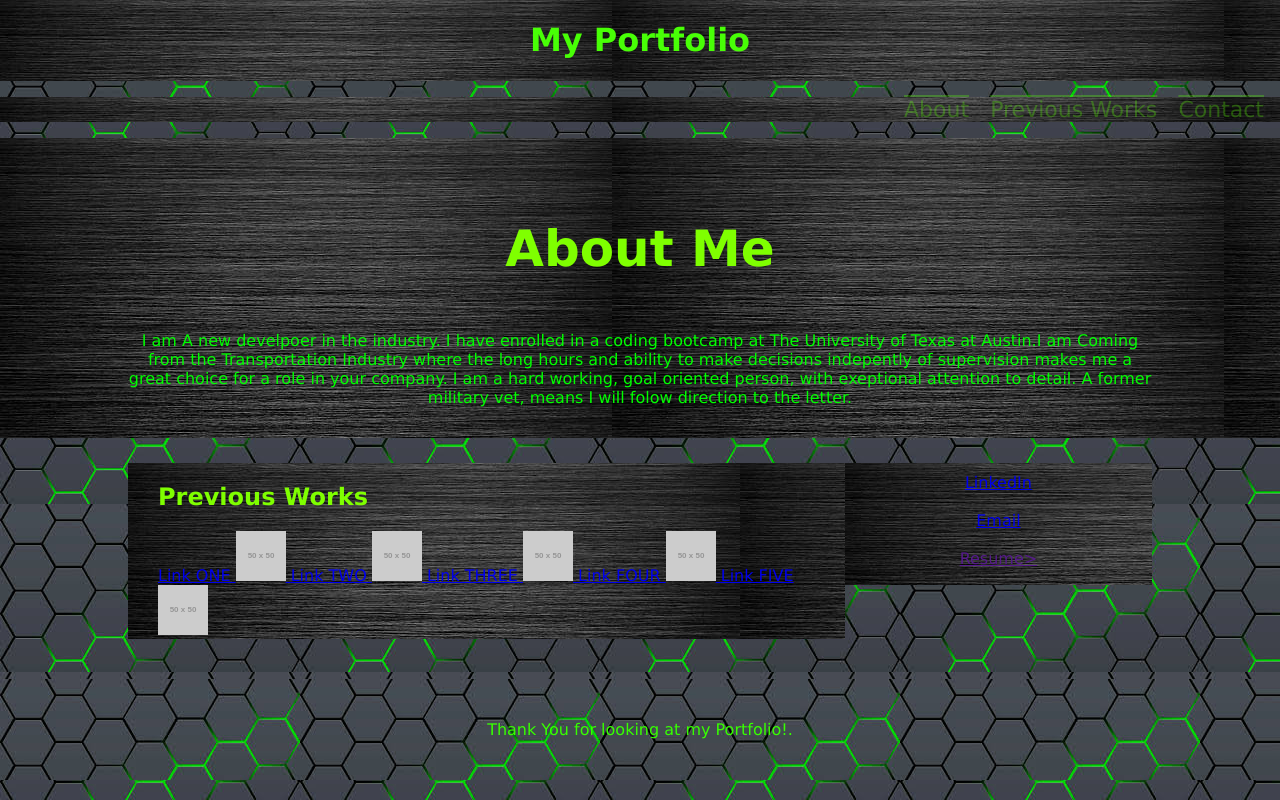
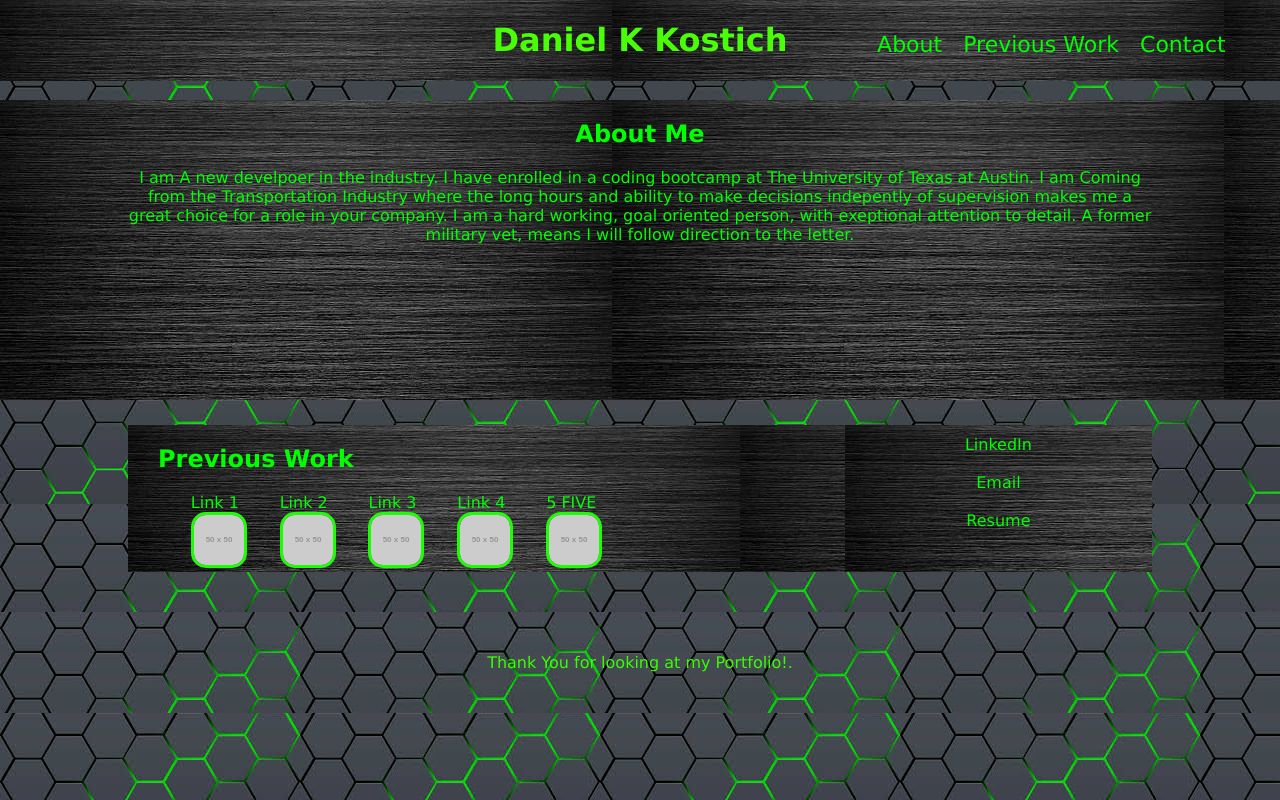
Before and after one commit to DanielkKostich/Portfolio, a plain HTML site: page index.html in a window 1280 px wide. Drawn offline with Linux system fonts and the light colour scheme; placeholder pictures from the web are drawn by us.

Commit message:
added styling

```diff
--- a/index.html
+++ b/index.html
@@ -10,23 +10,24 @@
 <body>
 <header id="main-header">
     <div class="container">
-      <h1> My Portfolio</h1>
+      <h1> Daniel K Kostich</h1>
     </header>
 <nav id="nav-bar">
 
       <ul>
         <li> <a href="#SpecialElement">About</a></li>
-        <li> <a href="#MainElement">Previous Works</a></li>
+        <li> <a href="#MainElement">Previous Work</a></li>
         <li> <a href="#side-bar">Contact</a></li>
       </ul>
     </div>
 </nav>
-
+<br>
 <section id="SpecialElement">
  <div class="container">
-      <h1>About Me</h1>
+    <!--add pictre-->
+      <h2>About Me</h2>
             <p1>
-                I am A new develpoer in the industry. I have enrolled in a coding bootcamp at The University of Texas at Austin.I am Coming from the Transportation Industry where the long hours and ability to make decisions indepently of supervision makes me a great choice for a role in your company. I am a hard working, goal oriented person, with exeptional attention to detail. A former military vet, means I will folow direction to the letter.
+                I am A new develpoer in the industry. I have enrolled in a coding bootcamp at The University of Texas at Austin. I am Coming from the Transportation Industry where the long hours and ability to make decisions indepently of supervision makes me a great choice for a role in your company. I am a hard working, goal oriented person, with exeptional attention to detail. A former military vet, means I will follow direction to the letter.
             </p1>
  </div>
 </section>
@@ -34,23 +35,25 @@
 <div class="container">
     <section id="MainElement">
 
-        <h1>Previous Works</h1>
-        <a href="https://google.com">Link ONE <img src="https://via.placeholder.com/50" alt="placeholder">
-        <a href="https://google.com">Link TWO <img src="https://via.placeholder.com/50" alt="placeholder">
-        <a href="https://google.com">Link THREE <img src="https://via.placeholder.com/50" alt="placeholder">
-        <a href="https://google.com">Link FOUR <img src="https://via.placeholder.com/50" alt="placeholder">
-        <a href="https://google.com">Link FIVE <img src="https://via.placeholder.com/50" alt="placeholder">
+        <h1>Previous Work</h1>
+
+        <a href="https://google.com/" target="blank">Link 1<br><img src="https://via.placeholder.com/50" alt="placeholder"><br>
+
+        <a href="https://google.com/" target="blank">Link 2 <br><img src="https://via.placeholder.com/50" alt="placeholder"><br>
+        <a href="https://google.com/" target="blank">Link 3 <br><img src="https://via.placeholder.com/50" alt="placeholder"><br>
+        <a href="https://google.com/" target="blank">Link 4 <br><img src="https://via.placeholder.com/50" alt="placeholder"><br>
+        <a href="https://google.com/" target="blank">5 FIVE <br><img src="https://via.placeholder.com/50" alt="placeholder"><br>
     </section>
 
     <aside>
       <section id="side-bar">
-           <a href="https://www.linkedin.com/feed/">LinkedIn</a>
+           <a href="https://www.linkedin.com/feed/" target="blank">LinkedIn</a>
            <br>
            <br>
-           <a href="mailto: d.kostich@yahoo.com">Email</a>
+           <a href="mailto: d.kostich@yahoo.com/" target="blank">Email</a>
            <br>
            <br>
-           <a href="">Resume></a>
+           <a href="">Resume</a>
 
       </section>
     </aside>
```
Also changed, not shown: assets/.css.
